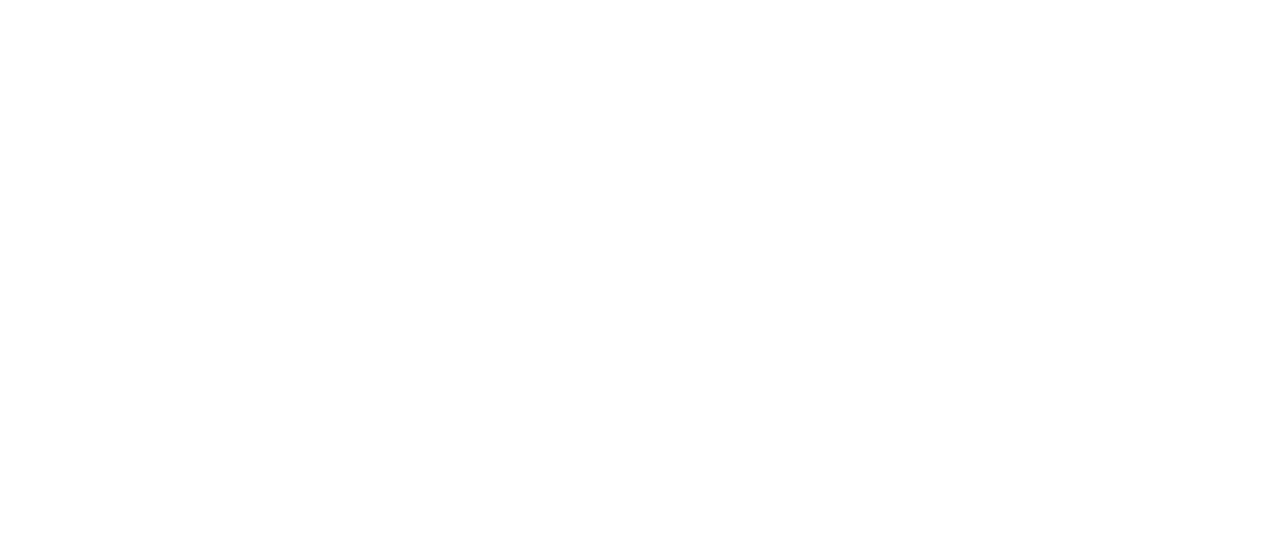
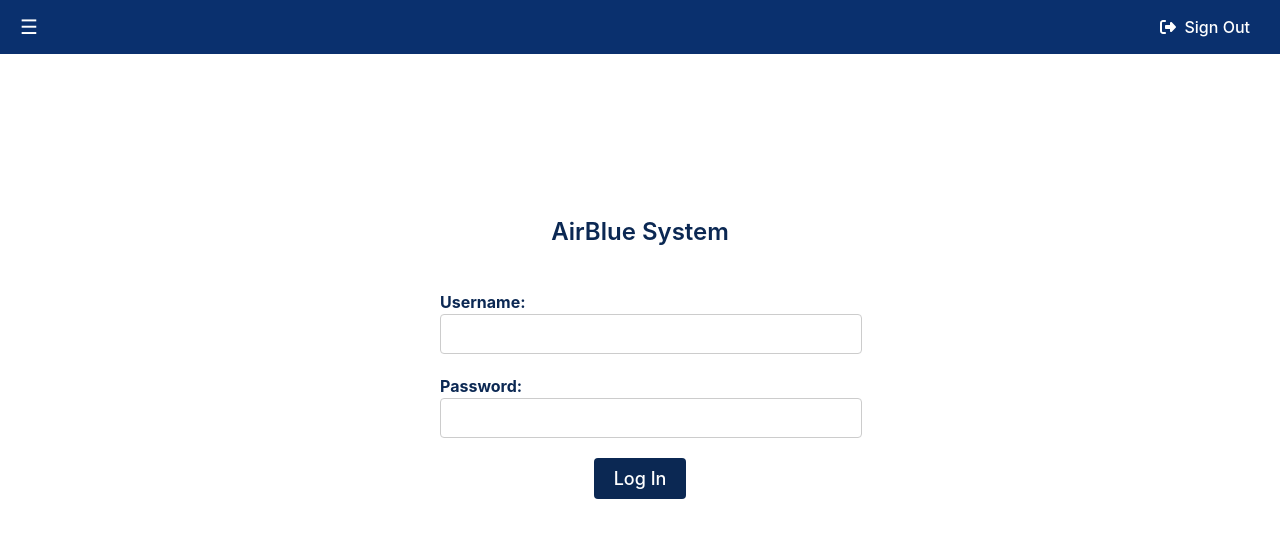
Before and after one commit to RR1288/AirBlue-frontend, a React (Vite) app: page /login in a window 1280 px wide. Before the commit this address had no page. Shown: the top 538 px of the page. Built offline with nearby package versions, Linux system fonts and the light colour scheme.

Commit message:
Add Login Page

```diff
--- a/src/App.jsx
+++ b/src/App.jsx
@@ -4,6 +4,7 @@
 import ManageEventsPage from './pages/ManageEventsPage';
 import ManageAttendeesPage from './pages/ManageAttendeesPage'; // Correct file path
 import EventDetailPage from './pages/EventDetailPage';
+import LoginPage from './pages/LoginPage';
 
 function App() {
     return (
@@ -13,6 +14,7 @@
                 <Route path="/manage-events" element={<ManageEventsPage />} />
                 <Route path="/manage-attendees" element={<ManageAttendeesPage />} />
                 <Route path="/event-details" element={<EventDetailPage/>} />
+                <Route path="/login" element={<LoginPage/>} />
             </Routes>
         </Router>
     );
--- /dev/null
+++ b/src/pages/LoginPage.jsx
@@ -0,0 +1,234 @@
+import React, { useState } from 'react';
+import Header from '../components/Header';
+
+const Notification = ({ message, onClose }) => {
+    useEffect(() => {
+        const timer = setTimeout(() => {
+            onClose();
+        }, 200);
+        return () => clearTimeout(timer);
+    }, [onClose]);
+
+    return (
+        <div style={styles.notification}>{message}</div>
+    );
+};
+
+const PinModal = ({ isOpen, onSubmit, onClose }) => {
+    const [pin, setPin] = useState(new Array(4).fill(''));
+
+    const handleChange = (index, value) => {
+        const newPin = [...pin];
+        newPin[index] = value.replace(/[^0-9]/g, '');
+        setPin(newPin);
+        if (value && index < 3) {
+            document.getElementById(`pin-${index + 1}`).focus();
+        }
+    };
+
+    const handleSubmit = (event) => {
+        event.preventDefault();
+        onSubmit(pin.join(''));
+    };
+
+    return isOpen ? (
+        <div style={styles.modalOverlay}>
+            <div style={styles.modal}>
+                <h2>Enter the PIN from your email to confirm it's you.</h2>
+                <form onSubmit={handleSubmit} style={styles.pinForm}>
+                    <div style={styles.pinContainer}>
+                        {pin.map((digit, index) => (
+                            <input
+                                key={index}
+                                id={`pin-${index}`}
+                                type="tel"
+                                maxLength="1"
+                                style={styles.pinInput}
+                                value={digit}
+                                onChange={(e) => handleChange(index, e.target.value)}
+                                autoFocus={index === 0}
+                            />
+                        ))}
+                    </div>
+                    <button type="submit" style={styles.button}>Submit</button>
+                </form>
+            </div>
+        </div>
+    ) : null;
+};
+
+const LoginPage = () => {
+    const [username, setUsername] = useState('');
+    const [password, setPassword] = useState('');
+    const [showPinModal, setShowPinModal] = useState(false);
+    const [notification, setNotification] = useState('');
+
+    const handleLoginSubmit = (event) => {
+        event.preventDefault();
+        setShowPinModal(true);
+    };
+
+    const handlePinSubmit = (pin) => {
+        setNotification('Verification Successful! Redirecting to homepage...');
+        setTimeout(() => {
+            window.location.href = '/home';
+        }, 1000);
+        setShowPinModal(false);
+    };
+
+    const handleCloseModal = () => {
+        setShowPinModal(false);
+    };
+
+    return (
+        <div style={styles.page}>
+            <Header title="" style={styles.header} />
+            <div style={styles.mainContent}>
+                <h2 style={styles.welcomeText}>AirBlue System</h2>
+                <div style={styles.loginContainer}>
+                    <form onSubmit={handleLoginSubmit} style={styles.form}>
+                        <div style={styles.formGroup}>
+                            <label htmlFor="username" style={styles.label}>Username:</label>
+                            <input
+                                id="username"
+                                type="text"
+                                value={username}
+                                onChange={(e) => setUsername(e.target.value)}
+                                style={styles.input}
+                            />
+                        </div>
+                        <div style={styles.formGroup}>
+                            <label htmlFor="password" style={styles.label}>Password:</label>
+                            <input
+                                id="password"
+                                type="password"
+                                value={password}
+                                onChange={(e) => setPassword(e.target.value)}
+                                style={styles.input}
+                            />
+                        </div>
+                        <button type="submit" style={styles.button}>Log In</button>
+                    </form>
+                </div>
+            </div>
+            <PinModal isOpen={showPinModal} onSubmit={handlePinSubmit} onClose={handleCloseModal} />
+            {notification && <Notification message={notification} onClose={() => setNotification('')} />}
+        </div>
+    );
+};
+
+const styles = {
+    page: {
+        display: 'flex',
+        flexDirection: 'column',
+        minHeight: '100vh',
+        width: '100vw',
+        backgroundColor: '#ffffff',
+        boxSizing: 'border-box',
+    },
+    header: {
+        width: '100%',
+        textAlign: 'center',
+    },
+    mainContent: {
+        flex: 1,
+        display: 'flex',
+        flexDirection: 'column',
+        alignItems: 'center',
+        justifyContent: 'center',
+        padding: '20px',
+    },
+    welcomeText: {
+        fontSize: '24px',
+        color: '#0B2853',
+        marginBottom: '40px',
+        fontWeight: '600',
+    },
+    loginContainer: {
+        display: 'flex',
+        flexDirection: 'column',
+        alignItems: 'center',
+        justifyContent: 'center',
+        width: '100%',
+        maxWidth: '400px',
+    },
+    form: {
+        display: 'flex',
+        flexDirection: 'column',
+        width: '100%',
+    },
+    formGroup: {
+        marginBottom: '20px',
+    },
+    label: {
+        marginBottom: '10px',
+        fontWeight: 'bold',
+        color: '#0B2853',
+    },
+    input: {
+        width: '100%',
+        padding: '10px',
+        fontSize: '16px',
+        border: '1px solid #ccc',
+        borderRadius: '4px',
+    },
+    button: {
+        padding: '10px 20px',
+        backgroundColor: '#0B2853',
+        color: 'white',
+        border: 'none',
+        borderRadius: '4px',
+        cursor: 'pointer',
+        fontSize: '18px',
+        alignSelf: 'center',
+        margin: 'auto',
+        display: 'block'
+    },
+    modalOverlay: {
+        position: 'fixed',
+        top: 0,
+        left: 0,
+        right: 0,
+        bottom: 0,
+        backgroundColor: 'rgba(0, 0, 0, 0.5)',
+        display: 'flex',
+        alignItems: 'center',
+        justifyContent: 'center',
+    },
+    modal: {
+        backgroundColor: '#fff',
+        padding: '20px',
+        borderRadius: '10px',
+        display: 'flex',
+        flexDirection: 'column',
+        alignItems: 'center',
+    },
+    pinContainer: {
+        display: 'flex',
+        flexDirection: 'row',
+        marginBottom: '20px',
+    },
+    pinInput: {
+        width: '40px',
+        height: '40px',
+        margin: '0 5px',
+        fontSize: '16px',
+        textAlign: 'center',
+        border: '1px solid #ccc',
+        borderRadius: '4px',
+    },
+    notification: {
+        position: 'fixed',
+        top: '10%',
+        left: '50%',
+        transform: 'translateX(-50%)',
+        backgroundColor: '#0B2853',
+        color: 'white',
+        padding: '20px',
+        borderRadius: '10px',
+        zIndex: 1000,
+    },
+
+};
+
+export default LoginPage;
```
